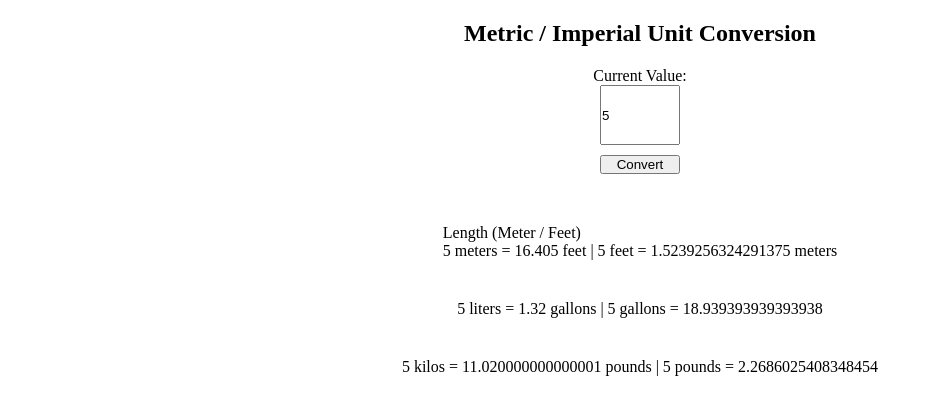
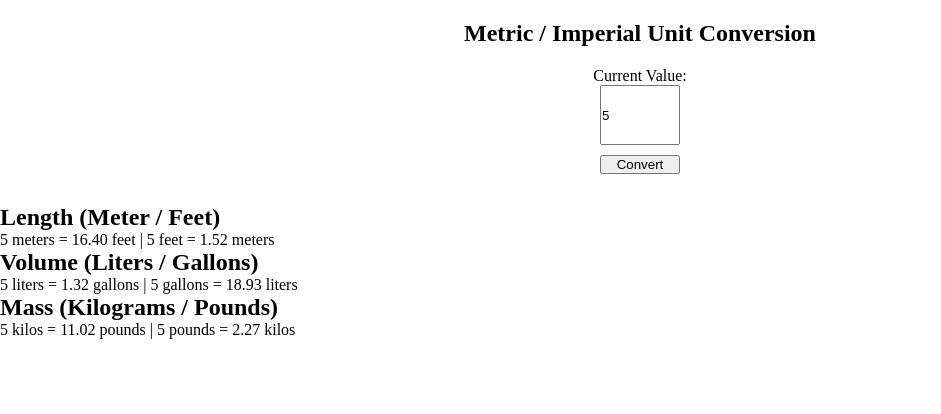
Before and after one commit to RicardoBachmann/unit-converter, a plain HTML site: page index.html in a window 1280 px wide. Both pictures are taken after typing "5" into the empty fields and a click on the button "Convert". Shown: the whole page, without its empty margins (0-941 px from the left). Drawn offline with Linux system fonts and the light colour scheme.

Commit message:
Refactor functionality

```diff
--- a/index.html
+++ b/index.html
@@ -17,22 +17,20 @@
           id="unit-input"
           class="unit--input"
         />
-        <button id="convert-btn" class="convert-btn">Convert</button>
+        <button id="convert-btn" class="convert-btn" onclick="renderUnits()">
+          Convert
+        </button>
       </section>
 
       <section id="convert-section" class="convert--section">
-        <ul>
-          <li>
-            <span>Length (Meter / Feet)</span>
-            <p id="length-value"></p>
-          </li>
-          <li>
-            <p id="volume-value">Volume (Liters / Gallons)</p>
-          </li>
-          <li>
-            <p id="mass-value">Mass (Kilograms / Pounds)</p>
-          </li>
-        </ul>
+        <div class="items--center">
+          <h2>Length (Meter / Feet)</h2>
+          <p id="length-value">0 meters = 0.000 feet</p>
+          <h2>Volume (Liters / Gallons)</h2>
+          <p id="volume-value">0 meters = 0.000 feet</p>
+          <h2>Mass (Kilograms / Pounds)</h2>
+          <p id="mass-value">0 meters = 0.000 feet</p>
+        </div>
       </section>
     </main>
 
--- a/script.js
+++ b/script.js
@@ -4,32 +4,34 @@
 1 kilogram = 2.204 pound
 */
 
-const meterToFeet = 3.281;
-const literToGallon = 0.264;
-const kilogramToPound = 2.204;
+let initialValue = 0;
 
 const unitInputEl = document.getElementById("unit-input");
-const convertBtnEl = document.getElementById("convert-btn");
 const lengthValueEl = document.getElementById("length-value");
 const volumeValueEl = document.getElementById("volume-value");
 const massValueEl = document.getElementById("mass-value");
 
-convertBtnEl.addEventListener("click", function () {
-  lengthValueEl.innerHTML = `${unitInputEl.value} meters = ${
-    meterToFeet * unitInputEl.value
-  } feet | ${unitInputEl.value} feet = ${
-    unitInputEl.value / meterToFeet
-  } meters  `;
+function renderUnits() {
+  initialValue = unitInputEl.value;
+  convertLength();
+  convertVolume();
+  convertMass();
+}
 
-  volumeValueEl.innerHTML = `${unitInputEl.value} liters = ${
-    literToGallon * unitInputEl.value
-  } gallons | ${unitInputEl.value} gallons = ${
-    unitInputEl.value / literToGallon
-  }`;
+function convertLength() {
+  let meter = (initialValue * 0.3048).toFixed(2);
+  let feet = (initialValue * 3.2808).toFixed(2);
+  lengthValueEl.innerHTML = `${initialValue} meters = ${feet} feet | ${initialValue} feet = ${meter} meters`;
+}
 
-  massValueEl.innerHTML = `${unitInputEl.value} kilos = ${
-    unitInputEl.value * kilogramToPound
-  } pounds | ${unitInputEl.value} pounds = ${
-    unitInputEl.value / kilogramToPound
-  }`;
-});
+function convertVolume() {
+  let liter = (initialValue * 0.264172).toFixed(2);
+  let gallons = (initialValue * 3.78541).toFixed(2);
+  volumeValueEl.innerHTML = `${initialValue} liters = ${liter} gallons | ${initialValue} gallons = ${gallons} liters`;
+}
+
+function convertMass() {
+  let kilos = (initialValue * 2.20462).toFixed(2);
+  let pounds = (initialValue * 0.453592).toFixed(2);
+  massValueEl.innerHTML = `${initialValue} kilos = ${kilos} pounds | ${initialValue} pounds = ${pounds} kilos `;
+}
```
